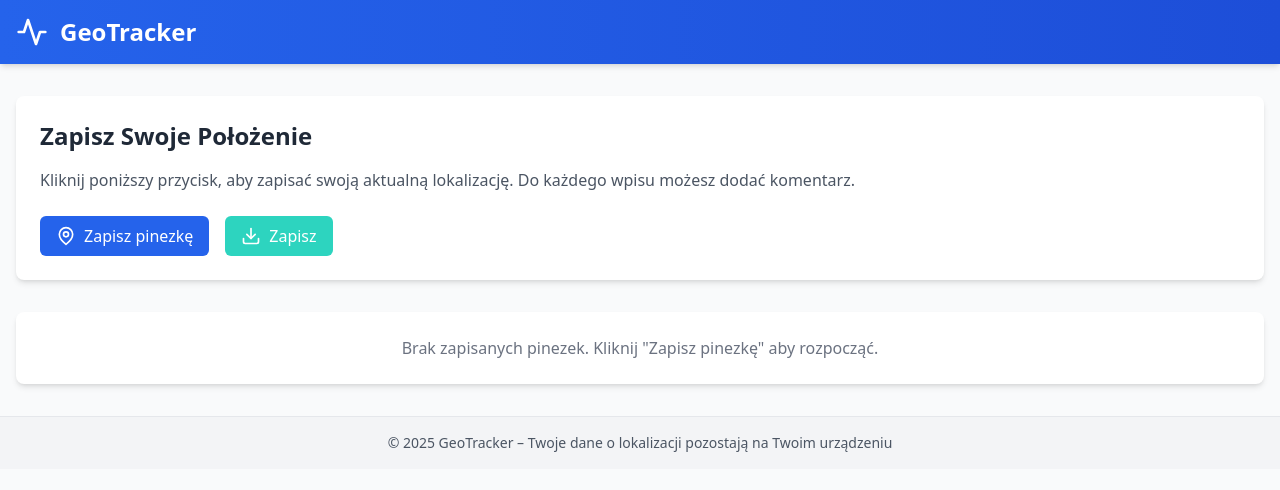
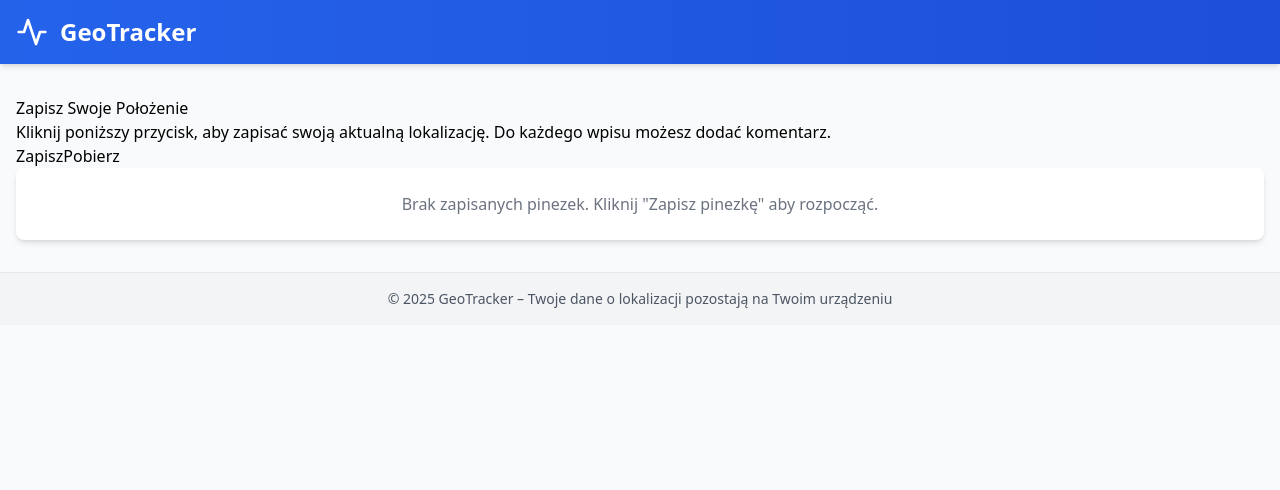
Before and after one commit to radantus/mushroom01, a React (Vite) app: page / in a window 1280 px wide. Shown: the top 490 px of the page. Built offline with nearby package versions, Linux system fonts and the light colour scheme.

Commit message:
Add files via upload

```diff
--- a/src/components/LocationLogger.tsx
+++ b/src/components/LocationLogger.tsx
@@ -1,12 +1,19 @@
 import React, { useState, useEffect } from 'react';
+
 import { MapPin, Download, Trash2 } from 'lucide-react';
+
 import LogEntryList from './LogEntryList';
+
 import { LogEntry } from '../types/types';
+
 import { useGeoLocation } from '../hooks/useGeoLocation';
+
 import { downloadLogs } from '../utils/downloadUtils';
 
 const LocationLogger: React.FC = () => {
+
   const [logs, setLogs] = useState<LogEntry[]>([]);
+
   const { getCurrentPosition, isLoading, error } = useGeoLocation();
 
   // Load logs from localStorage on component mount
@@ -22,7 +29,18 @@ const LocationLogger: React.FC = () => {
     localStorage.setItem('geoLogs', JSON.stringify(logs));
   }, [logs]);
 
+  // Helper to push button clicks to dataLayer
+  const handleButtonClick = (buttonText: string) => {
+    if (window && (window as any).dataLayer) {
+      (window as any).dataLayer.push({
+        event: 'click',
+        buttonText,
+      });
+    }
+  };
+
   const handleLogLocation = async () => {
+    handleButtonClick('Zapisz');
     try {
       const position = await getCurrentPosition();
       const newLog: LogEntry = {
@@ -37,6 +55,7 @@ const LocationLogger: React.FC = () => {
       console.error('Błąd zapisu:', error);
     }
   };
+
   const handleUpdateComment = (id: string, comment: string) => {
     setLogs(prevLogs =>
       prevLogs.map(log =>
@@ -46,62 +65,56 @@ const LocationLogger: React.FC = () => {
   };
 
   const handleDeleteLog = (id: string) => {
+    handleButtonClick('Usuń');
     setLogs(prevLogs => prevLogs.filter(log => log.id !== id));
   };
 
   const handleClearLogs = () => {
+    handleButtonClick('Kasuj wszystko');
     if (window.confirm('Czy na pewno chcesz usunąć wszystkie pinezki?')) {
       setLogs([]);
     }
   };
 
   const handleDownloadLogs = () => {
+    handleButtonClick('Pobierz');
     downloadLogs(logs);
   };
 
   return (
-    <div className="space-y-8">
-      <div className="bg-white rounded-lg shadow-md p-6 transition-all hover:shadow-lg">
-        <h2 className="text-2xl font-semibold text-gray-800 mb-4">Zapisz Swoje Położenie</h2>
-        <p className="text-gray-600 mb-6">
+    <div>
+      <h2>Zapisz Swoje Położenie</h2>
+      <p>
         Kliknij poniższy przycisk, aby zapisać swoją aktualną lokalizację. Do każdego wpisu możesz dodać komentarz.
       </p>
-        <div className="flex flex-wrap gap-4">
+
       <button
         onClick={handleLogLocation}
         disabled={isLoading}
-            id="01"
-className="flex items-center justify-center gap-2 bg-blue-600 hover:bg-blue-700 text-white font-medium py-2 px-4 rounded-md transition-colors duration-200 disabled:bg-blue-400 disabled:cursor-not-allowed"
       >
-            <MapPin className="h-5 w-5" />
-            {isLoading ? 'Getting Location...' : 'Zapisz pinezkę'}
+        {isLoading ? 'Getting Location...' : 'Zapisz'}
       </button>
+
+      {logs.length > 0 && (
+        <button
+          onClick={handleClearLogs}
+        >
+          Kasuj wszystko
+        </button>
+      )}
+
       <button
         onClick={handleDownloadLogs}
         disabled={logs.length === 0}
-            className="flex items-center justify-center gap-2 bg-teal-600 hover:bg-teal-700 text-white font-medium py-2 px-4 rounded-md transition-colors duration-200 disabled:bg-teal-400 disabled:cursor-not-allowed"
-	id="02"
       >
-            <Download className="h-5 w-5" />
-            Zapisz
+        Pobierz
       </button>
-          {logs.length > 0 && (
-            <button
-              onClick={handleClearLogs}
-              className="flex items-center justify-center gap-2 bg-red-600 hover:bg-red-700 text-white font-medium py-2 px-4 rounded-md transition-colors duration-200"
-	id="03"
-            >
-              <Trash2 className="h-5 w-5" />
-              Kasuj wszystko
-            </button>
-          )}
-        </div>
+
       {error && (
-          <div className="mt-4 p-3 bg-red-100 border border-red-200 text-red-700 rounded-md">
+        <div>
           Error: {error.message || 'Nie udało się pobrać lokalizacji. Sprawdź uprawnienia aplikacji.'}
         </div>
       )}
-      </div>
 
       <LogEntryList
         logs={logs}
```
Lines whose indentation alone changed are shown as unchanged.
